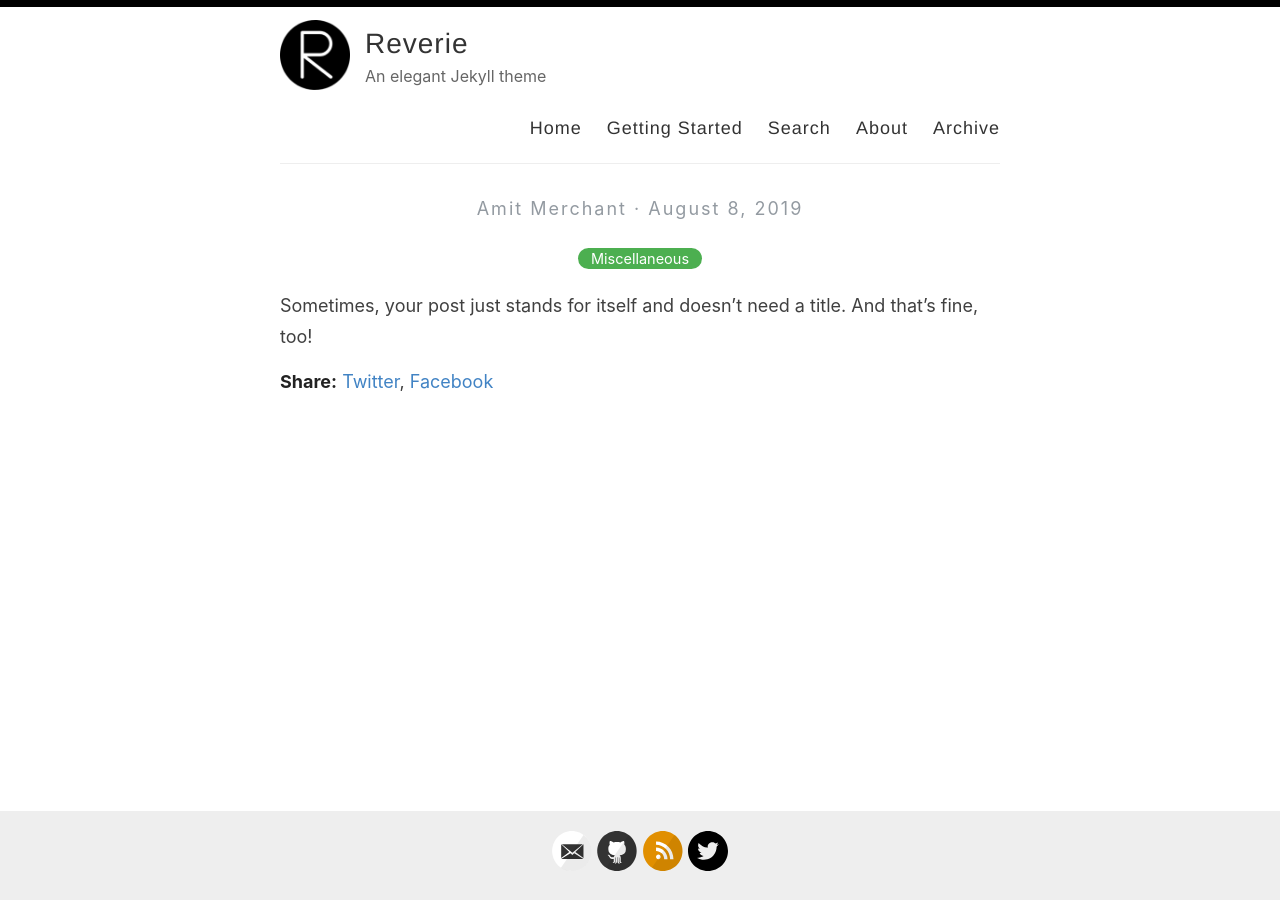
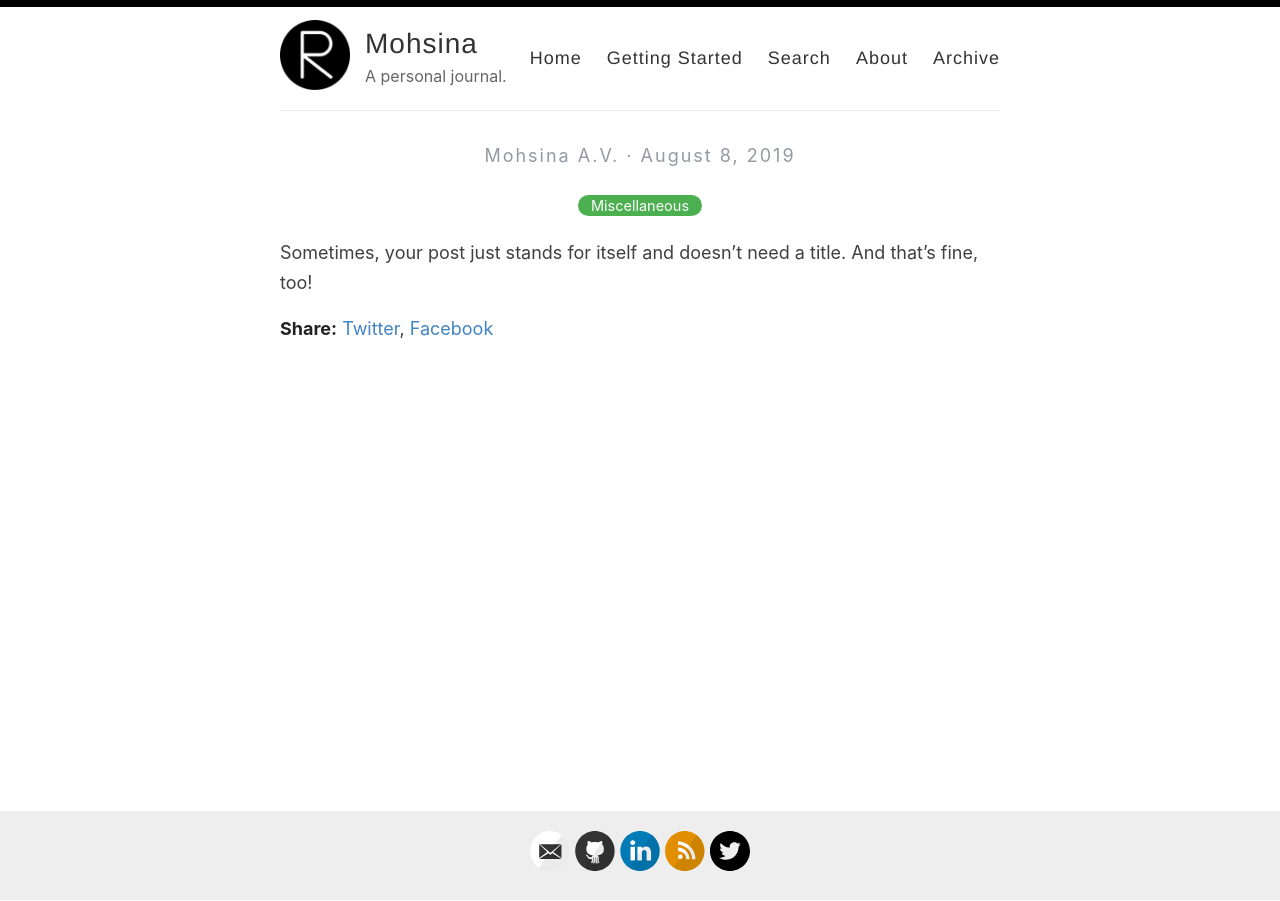
Before and after one commit to mohsinaav/mohsinaav.github.io, a Jekyll site: the page built from _posts/2019-08-08-no-title-posts.md, in a window 1280 px wide. Built offline with Jekyll 4.4.1, drawn with Linux system fonts in a browser that asks for light colours.

Commit message:
Update _config.yml

```diff
--- a/_config.yml
+++ b/_config.yml
@@ -3,13 +3,13 @@
 #
 
 # Name of your site (displayed in the header)
-name: Reverie
+name: Mohsina
 
 # Name of the author
-author: Amit Merchant
+author: Mohsina A.V.
 
 # Short bio or description (displayed in the header)
-description: An elegant Jekyll theme
+description: A personal journal.
 
 # URL of your avatar or profile pic (you could use your GitHub profile pic)
 avatar: /images/reverie.png
@@ -21,15 +21,15 @@ avatar: /images/reverie.png
 # Includes an icon in the footer for each username you enter
 footer-links:
   dribbble:
-  email: amit.d.merchant@gmail.com
+  email: mohsinaav@gmail.com
   facebook:
   flickr:
-  github: amitmerchant1990/reverie
+  github: mohsinaav
   instagram:
-  linkedin:
+  linkedin: mohsinaav
   pinterest:
   rss: rss
-  twitter: amit_merchant
+  twitter: mohsinaav
   stackoverflow:
   youtube: # channel/<your_long_string> or user/<user-name>
   googleplus: # anything in your profile username that comes after plus.google.com/
@@ -48,8 +48,8 @@ google_analytics: UA-43339302-11
 
 # Your website URL (e.g. http://amitmerchant1990.github.io or http://www.amitmerchant.com)
 # Used for Sitemap.xml and your RSS feed
-url: http://www.amitmerchant.com/reverie
-enforce_ssl: https://www.amitmerchant.com/reverie
+url: https://mohsinaav.github.io/
+enforce_ssl: https://mohsinaav.github.io/
 
 # If you're hosting your site at a Project repository on GitHub pages
 # (http://yourusername.github.io/repository-name)
```
